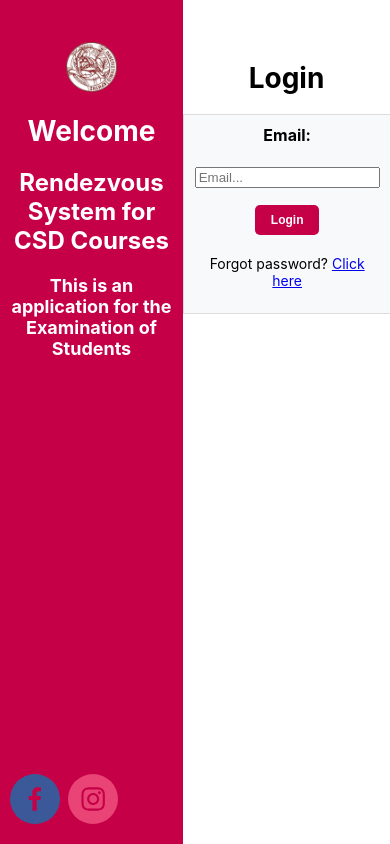
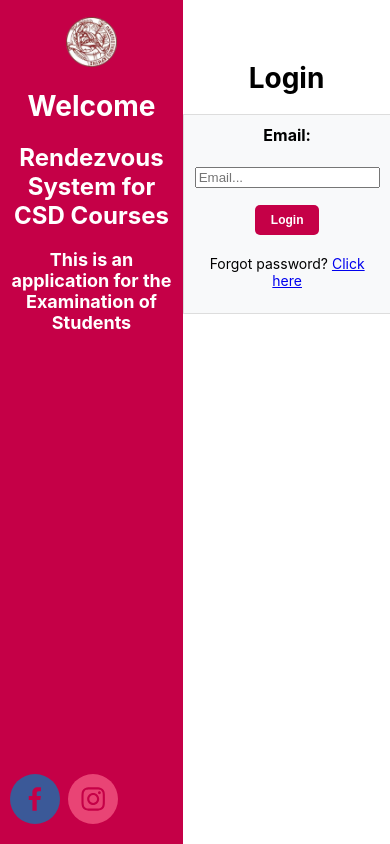
Before and after one commit to anestiskivro/CSD-Client, a React (Create React App) app: page / in a window 390 px wide. Shown: the top 844 px of the page. Built offline with nearby package versions, Linux system fonts and the light colour scheme; no server answers.

Commit message:
left and right class for mobile

```diff
--- a/src/components/info.css
+++ b/src/components/info.css
@@ -85,6 +85,15 @@ th {
 }
 
 @media (max-width: 768px) {
+
+  .left {
+    width: 100%;
+    margin: 0;
+    padding-top: 2vh;
+  }
+}
+
+@media (max-width: 768px) {
   h1 {
     font-size: 32px;
   }
--- a/src/components/login.css
+++ b/src/components/login.css
@@ -46,6 +46,15 @@
 }
 
 @media (max-width: 768px) {
+
+    .right {
+        width: 100%;
+        margin: 0;
+        padding-top: 2vh;
+    }
+}
+
+@media (max-width: 768px) {
     .form-container {
         width: 80%;
         padding: 15px;
```
